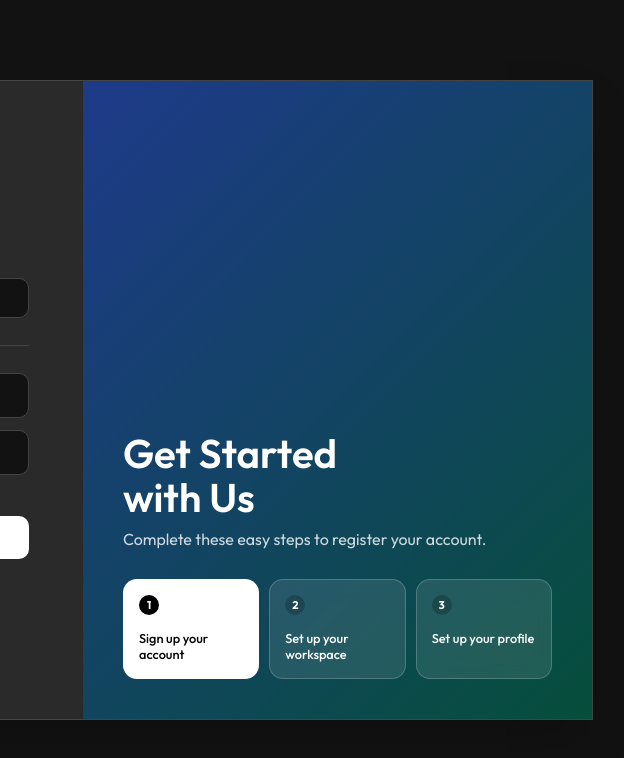
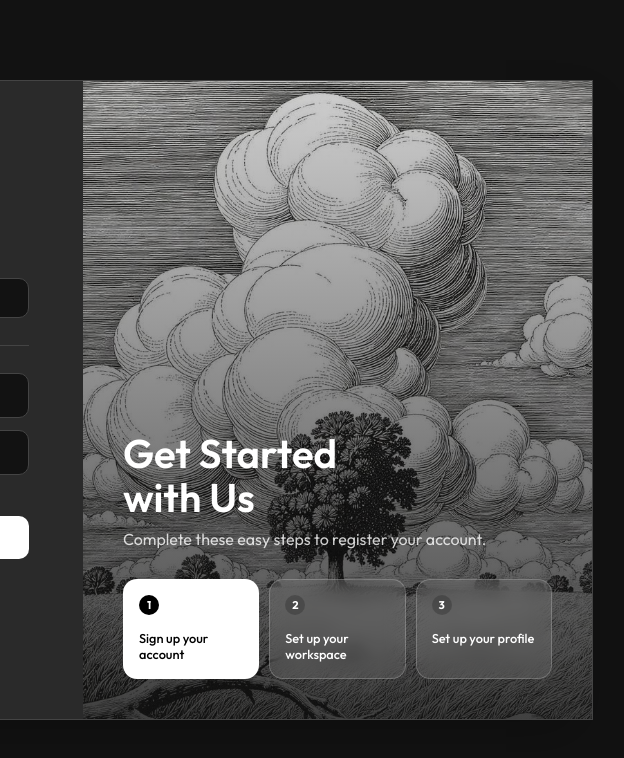
Before and after one commit to mahesh-atx/LYNQ-2.0, a website: page login.html in a window 1280 px wide. Shown: the full height of the page, 547-1171 px from the left. Drawn offline with Linux system fonts and the light colour scheme; no server answers.

Commit message:
improved the login page

```diff
--- a/login.html
+++ b/login.html
@@ -209,6 +209,8 @@
       }
 
       /* --- RIGHT SIDE: IMAGE & OVERLAY --- */
+      /* --- RIGHT SIDE: IMAGE & OVERLAY --- */
+/* --- RIGHT SIDE: IMAGE & OVERLAY --- */
 .auth-right {
   flex: 1;
   position: relative;
@@ -218,10 +220,27 @@
   align-items: center;
   padding: 40px;
   text-align: left;
-        background: linear-gradient(135deg, #1e3a8a 0%, #064e3b 100%);
+  /* Simple background now, we add the gradient overlay via a new class */
+  background: url(./assets/download.jpeg);
   background-size: cover;
   background-position: center;
   overflow: hidden;
+}
+
+/* --- NEW OVERLAY CLASS --- */
+.image-overlay {
+  position: absolute;
+  top: 0;
+  left: 0;
+  right: 0;
+  bottom: 0;
+  /* Dark blue/black gradient for a more modern, deep contrast */
+  background: linear-gradient(
+    180deg,
+    rgba(18, 18, 18, 0.2) 0%, /* Lighter dark at the top */
+    rgba(18, 18, 18, 0.8) 100% /* Heavier dark at the bottom where the text is */
+  );
+  z-index: 1; /* Below the content (z-index: 2) */
 }
 
       .overlay-content {
@@ -454,6 +473,7 @@
 
         <!-- RIGHT PANEL: Image & Overlay -->
         <div class="auth-right">
+          <div class="image-overlay"></div>
           <div class="overlay-content">
             <h2 class="overlay-title">Get Started<br>with Us</h2>
             <p class="overlay-sub">Complete these easy steps to register your account.</p>
```
Also changed, not shown: assets/download.jpeg (added). Lines whose indentation alone changed are shown as unchanged.
